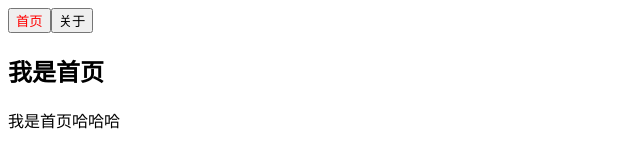
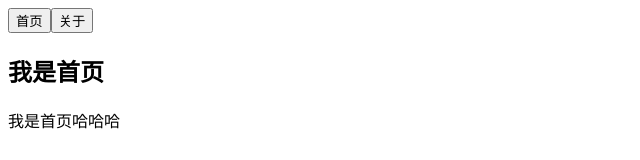
Before and after one commit to tangjianhao-a1/vue-cli, a Vue app in the folder learn-vue-router/: page /home in a window 1280 px wide. Shown: the top 160 px of the page, without its empty margins (0-640 px from the left). Built offline with nearby package versions, Linux system fonts and the light colour scheme.

Commit message:
路由代码跳转

```diff
--- a/learn-vue-router/src/App.vue
+++ b/learn-vue-router/src/App.vue
@@ -1,14 +1,26 @@
 <template>
   <div id="app">
-  <router-link to="/home" tag="button" replace="">首页</router-link>
+ <!--  <router-link to="/home" tag="button" replace="">首页</router-link>
   <router-link to="/about" tag="button" replace="">关于</router-link>
+  <router-view></router-view> -->
+  <button @click="homeClick">首页</button>
+  <button @click="aboutClick">关于</button>
   <router-view></router-view>
   </div>
 </template>
 
 <script>
 export default {
-  name: 'App'
+  name: 'App',
+  methods: {
+    homeClick() {
+      //通过代码的方式修改路由vue-router
+      this.$router.push('/home')
+    },
+    aboutClick() {
+      this.$router.push('/about')
+    }
+  }
 }
 </script>
 
```
